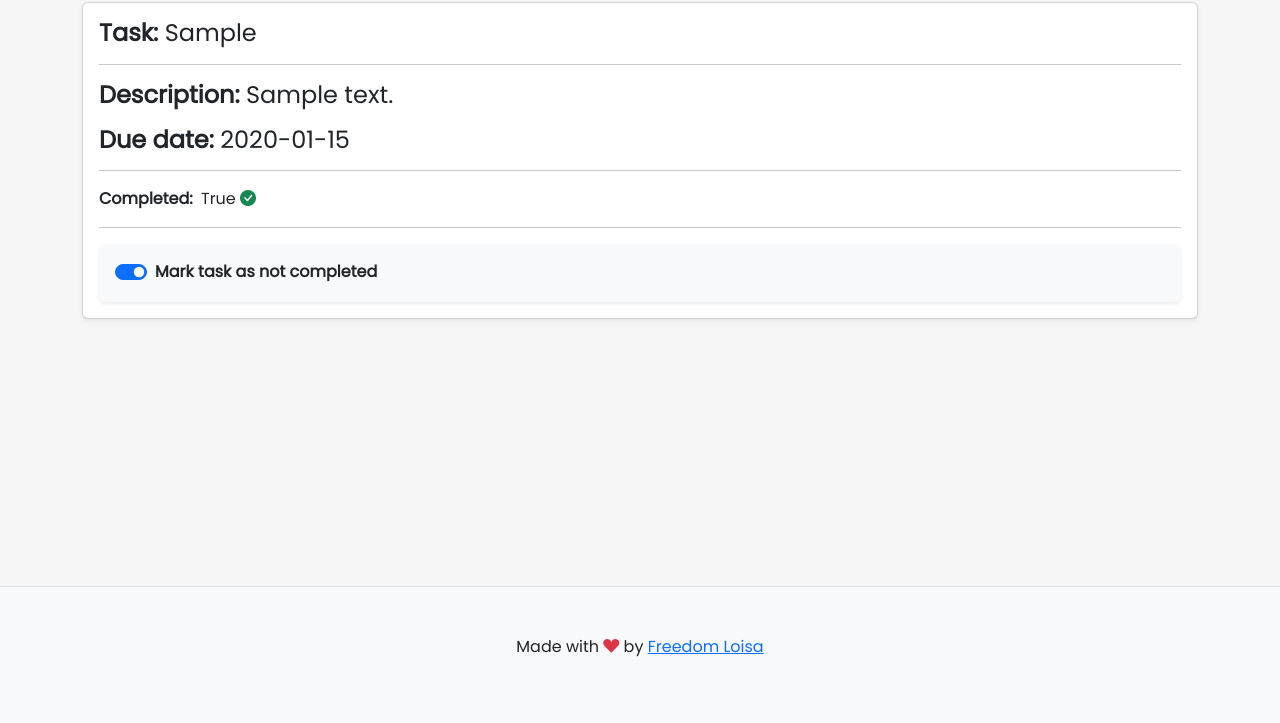
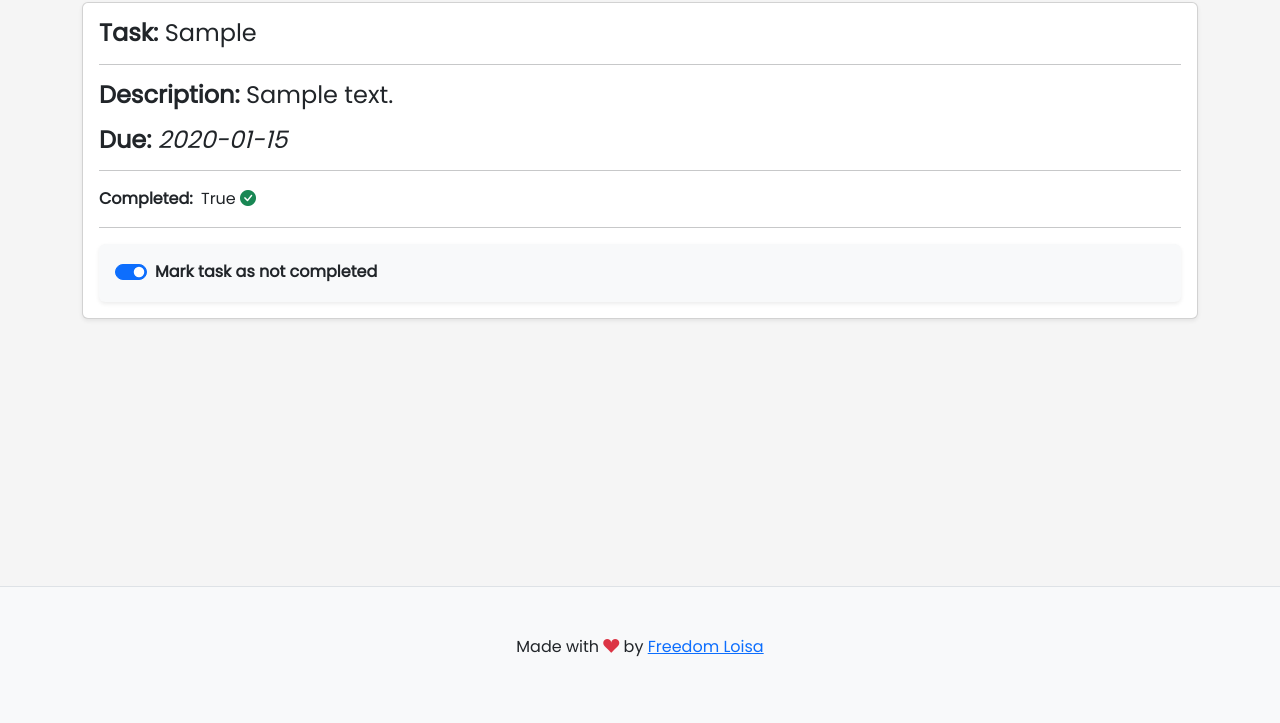
Before and after one commit to LoisaKitakaya/Flask-To-do, a Flask app: page /task/1/ in a window 1280 px wide. Shown: the part 212-935 px from the top of the page. Run offline with Flask 3, Linux system fonts and the light colour scheme; tables that the repository leaves empty hold one stand-in row (values such as "Sample post"); some libraries are stand-ins or nearby versions.

Commit message:
wrapping up basic functionaliyt

```diff
--- a/app/templates/base.html
+++ b/app/templates/base.html
@@ -30,11 +30,6 @@
       href="https://fonts.googleapis.com/css2?family=Kanit&family=Poppins&family=Raleway&family=Source+Code+Pro&display=swap"
       rel="stylesheet"
     />
-    <script
-      src="https://unpkg.com/htmx.org@1.8.4"
-      integrity="sha384-wg5Y/JwF7VxGk4zLsJEcAojRtlVp1FKKdGy1qN+OMtdq72WRvX/EdRdqg/LOhYeV"
-      crossorigin="anonymous"
-    ></script>
     <link
       rel="stylesheet"
       href="{{ url_for('static', filename='style.css') }}"
--- a/app/templates/task.html
+++ b/app/templates/task.html
@@ -27,7 +27,8 @@
         }}
       </h4>
       <h4>
-        <span class="fw-semibold">Due date:</span> {{ user_task.due_date }}
+        <span class="fw-semibold">Due:</span>
+        <span class="fst-italic">{{ user_task.due_date }}</span>
       </h4>
       <hr class="my-3" />
       <div class="mb-3">
@@ -78,7 +79,12 @@
         {% endif %}
       </div>
       <hr class="my-3" />
-      <form action="{{ url_for('todo.task', task_id=user_task.id) }}" method="post" class="rounded bg-light shadow-sm p-3" id="complete-form">
+      <form
+        action="{{ url_for('todo.task', task_id=user_task.id) }}"
+        method="post"
+        class="rounded bg-light shadow-sm p-3"
+        id="complete-form"
+      >
         <div class="form-check form-switch">
           {% if user_task.status == False %}
           <input
@@ -104,7 +110,6 @@
             >Mark task as not completed</label
           >
           {% endif %}
-
         </div>
       </form>
     </div>
--- a/app/todo/routes.py
+++ b/app/todo/routes.py
@@ -1,4 +1,6 @@
 import re
+import time
+from datetime import datetime
 from flask import render_template, redirect, url_for, flash, request
 from flask_login import login_required, login_user, logout_user, current_user
 from werkzeug.security import generate_password_hash, check_password_hash
@@ -157,14 +159,15 @@ def add_task():
     label = request.form.get('label')
     description = request.form.get('description')
     due_date = request.form.get('due_date')
+    user_id = current_user.id
 
-    user_id = current_user.id
+    new_date = datetime.strptime(str(due_date), '%Y-%m-%dT%H:%M')
 
     new_task = Todo(
         task=task,
         label=label,
         description=description,
-        due_date=str(due_date),
+        due_date=new_date.strftime('%c'),
         user_id=user_id
     )
 
@@ -221,7 +224,7 @@ def task(task_id):
 
     return render_template('task.html', user_task=specific_task)
 
-@bp.route('/delete/<task_id>/', methods=['POST'])
+@bp.route('/delete/<task_id>/', methods=['GET'])
 def delete(task_id):
 
     '''Delete specific task'''
```
